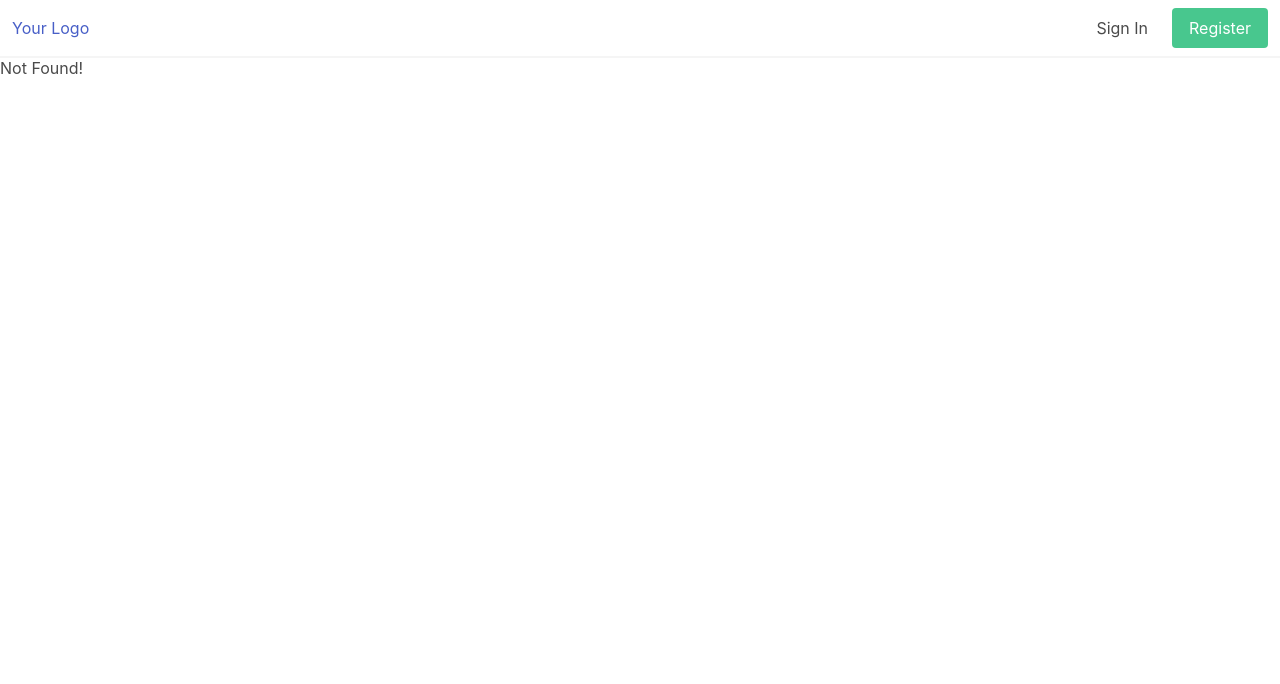
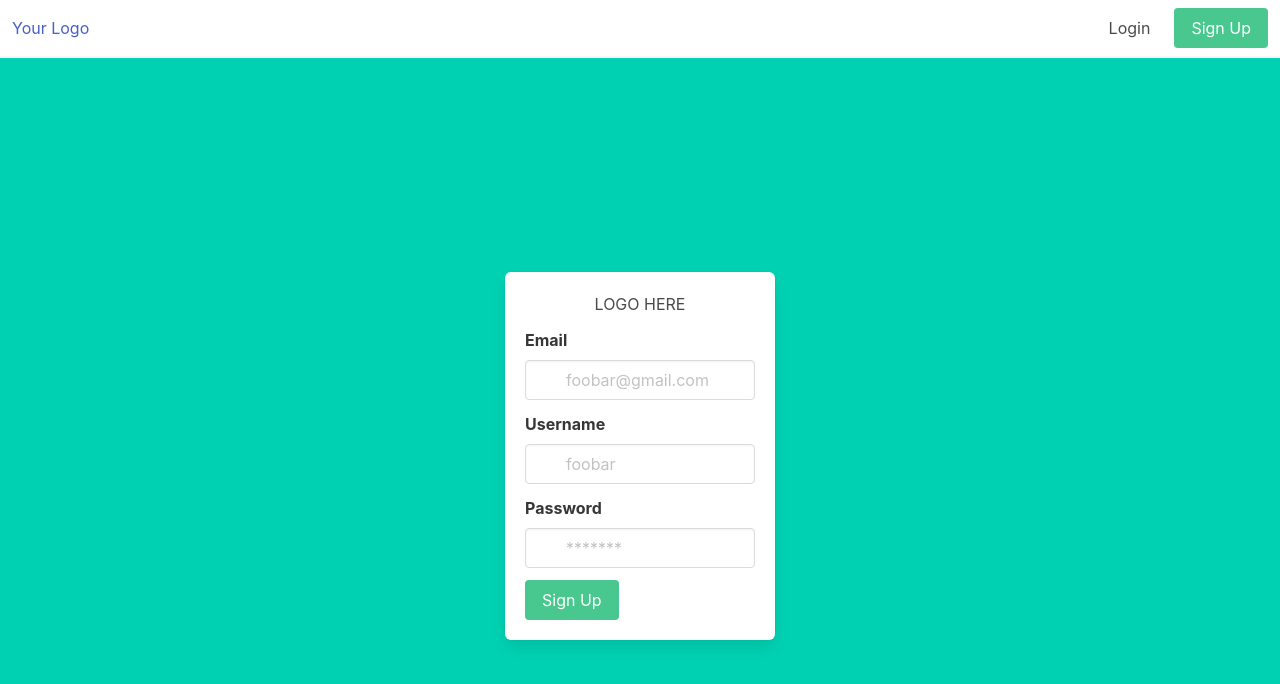
Before and after one commit to Davies-K/mean-template, an Angular app in the folder client/: page /sign-up in a window 1280 px wide. Before the commit this address had no page. Shown: the top 684 px of the page. Built offline with nearby package versions, Linux system fonts and the light colour scheme.

Commit message:
add login and signup template in auth module

```diff
--- a/client/src/app/app.component.html
+++ b/client/src/app/app.component.html
@@ -1,6 +1,6 @@
 <nav class="navbar has-shadow">
   <div class="navbar-brand">
-    <a class="navbar-item">
+    <a routerLink="/" class="navbar-item">
       Your Logo
     </a>
     <div class="navbar-burger">
@@ -11,15 +11,26 @@
   </div>
   <div class="navbar-menu">
     <div class="navbar-end">
-      <a class="navbar-item">
+      <a
+        routerLinkActive="active"
+        [routerLinkActiveOptions]="{exact: true}"
+        routerLink="/login"
+        class="navbar-item"
+      >
         <div>
-          Sign In
+          Login
         </div>
       </a>
-      <a class="navbar-item">
+
+      <a
+        routerLinkActive="active"
+        [routerLinkActiveOptions]="{exact: true}"
+        routerLink="/sign-up"
+        class="navbar-item"
+      >
         <div>
           <button class="button is-success">
-            Register
+            Sign Up
           </button>
         </div>
       </a>
@@ -27,6 +38,6 @@
   </div>
 </nav>
 
-<section class="hero">
+<div>
   <router-outlet></router-outlet>
-</section>
+</div>
--- a/client/src/app/app.component.ts
+++ b/client/src/app/app.component.ts
@@ -1,4 +1,10 @@
 import { Component } from '@angular/core';
+
+interface Nav {
+  link: string,
+  name: string,
+  exact: boolean
+}
 
 @Component({
   selector: 'app-root',
@@ -6,5 +12,16 @@ import { Component } from '@angular/core';
   styleUrls: ['./app.component.css']
 })
 export class AppComponent {
-  title = 'mean-template';
+  nav: Nav[] = [
+    {
+      link: '/sign-up',
+      name: 'Sign Up',
+      exact: true
+    },
+    {
+      link: 'login',
+      name: 'Login',
+      exact: true
+    }
+  ]
 }
--- a/client/src/app/app.module.ts
+++ b/client/src/app/app.module.ts
@@ -8,6 +8,7 @@ import { AppRoutingModule } from './app-routing.module';
 import { AppComponent } from './app.component';
 import {HomeComponent} from "./home.component";
 import {NotFoundComponent} from "./not-found.component";
+import {AuthModule} from "./auth/auth.module";
 
 library.add(fas);
 @NgModule({
@@ -19,7 +20,8 @@ library.add(fas);
   imports: [
     BrowserModule,
     FontAwesomeModule,
-    AppRoutingModule
+    AuthModule,
+    AppRoutingModule // make sure this stays at last always
   ],
   providers: [],
   bootstrap: [AppComponent]
--- /dev/null
+++ b/client/src/app/auth/auth-routing.module.ts
@@ -0,0 +1,19 @@
+import {NgModule} from "@angular/core";
+import {RouterModule, Routes} from "@angular/router";
+import {SignUpContainerComponent} from "./containers/sign-up/sign-up-container.component";
+import {LoginContainerComponent} from "./containers/login/login-container.component";
+
+const authRoutes: Routes = [
+  { path: 'login', component: LoginContainerComponent, pathMatch: 'full' },
+  { path: 'sign-up', component: SignUpContainerComponent, pathMatch: 'full' }
+];
+
+@NgModule({
+  imports: [
+    RouterModule.forChild(authRoutes)
+  ],
+  exports: [
+    RouterModule
+  ]
+})
+export class AuthRoutingModule { }
--- /dev/null
+++ b/client/src/app/auth/components/login/login.component.ts
@@ -0,0 +1,47 @@
+import {Component} from "@angular/core";
+
+@Component({
+  selector: 'app-login',
+  template: `
+    <section class="hero is-primary is-fullheight">
+      <div class="hero-body">
+        <div class="container">
+          <div class="columns is-centered">
+            <div class="column is-5-tablet is-4-desktop is-3-widescreen">
+              <form class="box">
+                <div class="field has-text-centered">
+                  <div>LOGO HERE</div>
+                </div>
+                <div class="field">
+                  <label class="label">Email</label>
+                  <div class="control has-icons-left">
+                    <input class="input" type="email" placeholder="foobar@gmail.com" required>
+                    <span class="icon is-small is-left">
+                      <i class="fa fa-envelope"></i>
+                    </span>
+                  </div>
+                </div>
+                <div class="field">
+                  <label class="label">Password</label>
+                  <div class="control has-icons-left">
+                    <input class="input" type="password" placeholder="*******" required>
+                    <span class="icon is-small is-left">
+                      <i class="fa fa-lock"></i>
+                    </span>
+                  </div>
+                </div>
+                <div class="field">
+                  <button class="button is-success">
+                    Login
+                  </button>
+                </div>
+              </form>
+            </div>
+          </div>
+        </div>
+      </div>
+    </section>
+  `,
+  styles: []
+})
+export class LoginComponent { }
--- /dev/null
+++ b/client/src/app/auth/components/sign-up/sign-up.component.ts
@@ -0,0 +1,56 @@
+import {Component} from "@angular/core";
+
+@Component({
+  selector: 'app-sign-up',
+  template: `
+    <section class="hero is-primary is-fullheight">
+      <div class="hero-body">
+        <div class="container">
+          <div class="columns is-centered">
+            <div class="column is-5-tablet is-4-desktop is-3-widescreen">
+              <form class="box">
+                <div class="field has-text-centered">
+                  <div>LOGO HERE</div>
+                </div>
+                <div class="field">
+                  <label class="label">Email</label>
+                  <div class="control has-icons-left">
+                    <input class="input" type="email" placeholder="foobar@gmail.com" required>
+                    <span class="icon is-small is-left">
+                      <i class="fa fa-envelope"></i>
+                    </span>
+                  </div>
+                </div>
+                <div class="field">
+                  <label class="label">Username</label>
+                  <div class="control has-icons-left">
+                    <input class="input" type="text" placeholder="foobar" required>
+                    <span class="icon is-small is-left">
+                      <i class="fa fa-envelope"></i>
+                    </span>
+                  </div>
+                </div>
+                <div class="field">
+                  <label class="label">Password</label>
+                  <div class="control has-icons-left">
+                    <input class="input" type="password" placeholder="*******" required>
+                    <span class="icon is-small is-left">
+                      <i class="fa fa-lock"></i>
+                    </span>
+                  </div>
+                </div>
+                <div class="field">
+                  <button class="button is-success">
+                    Sign Up
+                  </button>
+                </div>
+              </form>
+            </div>
+          </div>
+        </div>
+      </div>
+    </section>
+  `,
+  styles: []
+})
+export class SignUpComponent { }
--- /dev/null
+++ b/client/src/app/auth/containers/login/login-container.component.ts
@@ -0,0 +1,13 @@
+import {Component} from "@angular/core";
+
+@Component({
+  selector: 'app-login-container',
+  template: `
+    <div>
+      <app-login></app-login>
+    </div>
+  `
+})
+export class  LoginContainerComponent {
+
+}
--- /dev/null
+++ b/client/src/app/auth/containers/sign-up/sign-up-container.component.ts
@@ -0,0 +1,13 @@
+import {Component} from "@angular/core";
+
+@Component({
+  selector: 'app-sign-up-container',
+  template: `
+    <div>
+      <app-sign-up></app-sign-up>
+    </div>
+  `
+})
+export class  SignUpContainerComponent {
+
+}
--- a/client/src/app/home.component.ts
+++ b/client/src/app/home.component.ts
@@ -3,9 +3,9 @@ import {Component} from "@angular/core";
 @Component({
   selector: 'app-home',
   template: `
-    <div>
+    <section class="hero">
       Here the landing page!
-    </div>
+    </section>
   `,
   styles: [
     `
```
Also changed, not shown: client/src/app/auth/auth.module.ts (added, +27 -0 lines).
